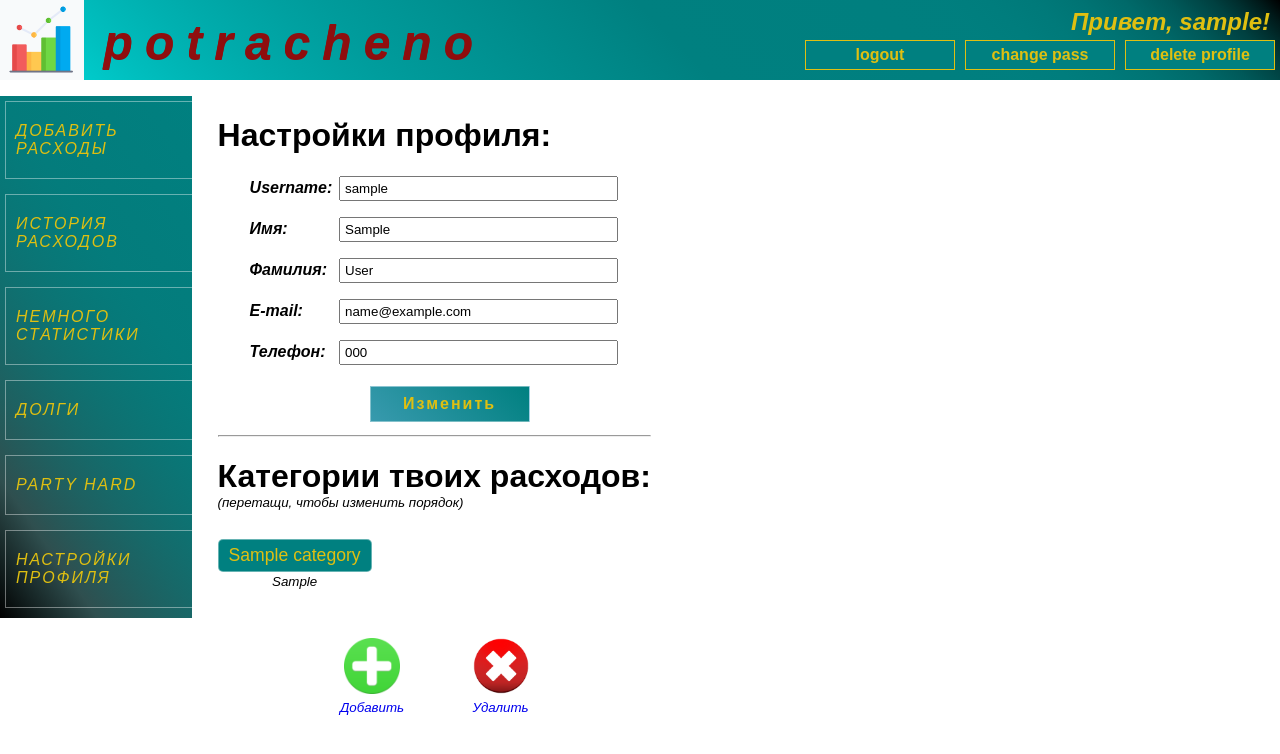
After one commit to Rivallar/Potracheno, a Django app: page /my_expenses/profile/settings/ in a window 1280 px wide. The commit adds this page. Shown: the top 754 px of the page. Run offline with Django 3.2, Linux system fonts and the light colour scheme; a user stored in the database is signed in; tables that the repository leaves empty hold one stand-in row (values such as "Sample post"); one stand-in notice (Sample message) is shown; parts of the project's set-up code (start-up, migrations or seed data) failed here and were passed over; some web fonts are replaced.

Commit message:
introduced settings pages pt.1

```diff
--- /dev/null
+++ b/my_expense/forms.py
@@ -0,0 +1,16 @@
+from django import forms
+from django.forms import modelformset_factory
+
+from .models import Category
+
+
+class UserEditForm(forms.Form):
+	username = forms.CharField()
+	first_name = forms.CharField(label='Имя', required=False)
+	last_name = forms.CharField(label='Фамилия', required=False)
+	email = forms.EmailField(label='E-mail', required=False)
+	phone = forms.CharField(label='Телефон', required=False)
+
+
+CategoryFormset = modelformset_factory(Category, fields=('title', 'category_group'), extra=10,
+                                       labels={'title': 'Категория', 'category_group': 'Группа'})
--- a/my_expense/templates/my_expense/base.html
+++ b/my_expense/templates/my_expense/base.html
@@ -6,6 +6,27 @@
 	<link rel="shortcut icon" type="image/png" href="{% static 'images/favicon.png' %}"/>
 	<link href="https://fonts.cdnfonts.com/css/pricedown" rel="stylesheet">
 	<style>
+		body {
+			font-family: 'Montserrat', sans-serif;
+			}
+		.smaller {
+    		font-size: smaller;
+    		}
+    	.hint {
+    		font-style: italic;
+    		margin-top: 0;
+    		}
+    	.with_hint {
+    		margin-bottom: 0;
+    		}
+    	.center {
+    		text-align: center;
+    		}
+    	.counter {
+    		display: inline-block;
+    		width: 1em;
+    		}
+
 		#top_panel {
 			width: 100%;
 			height: 10%;
@@ -30,7 +51,7 @@
 		#top_panel li {
 			float: left;
 			}
-		#top_panel a {
+		#top_panel a.button {
 			text-decoration: none;
 			text-align: center;
 			display: inline-block;
@@ -46,7 +67,7 @@
 			color: #dfbf11;
 			transition: .15s ease-in-out;
 			}
-		#top_panel a:hover {
+		#top_panel a.button:hover {
 			box-shadow: 0 0 10px 0 #dfbf11 inset, 0 0 10px 4px #dfbf11;
 			color: #33b054;
 			}
@@ -154,17 +175,182 @@
 			background: rgba(255, 255, 255, .2);
 			letter-spacing: 2.5px;
 			}
+		#content_block {
+			position: absolute;
+			left: 17%;
+			top: 12%;
+			}
+		/* forms */
+		form {
+			margin-left: 2em;
+			}
+		label {
+			display: inline-block;
+			width: 5em;
+			padding-right: 5px;
+			font-style: italic;
+			font-weight: bolder;
+			}
+		form.add_cat label {
+			width: auto;
+			margin-left: 1em;
+			}
+		form.add_cat p.invisible label {
+			opacity: 0;
+			}
+		input[type=text], input[type=email] {
+			width: 20em;
+			padding: 3px 4px;
+			}
+		input[type=submit] {
+			text-align: center;
+			width: 10em;
+			border: 1px solid rgba(255, 255, 255, .4);
+			background-image: linear-gradient(45deg, #6ab1d7 5%, teal 100%);
+			background-position: 100% 0;
+  			background-size: 200% 200%;
+			padding: 8px 10px;
+			margin: 5px 5px 5px 7.5em;
+			font-family: 'Montserrat', sans-serif;
+			font-weight: bold;
+			font-size: 100%;
+			color: #dfbf11;
+			letter-spacing: 2px;
+			transition: .15s ease-in-out;
+			}
+		input[type=submit].add_cat {
+			margin: 5px;
+			}
+
+		input[type=submit]:hover {
+			letter-spacing: 2.5px;
+			background-position: 0 0;
+			}
+
+		/* icon bar */
+		#icon_bar {
+    		text-align: center;
+    		margin-top: 3em;
+    		}
+    	#icon_bar a {
+    		text-decoration: none;
+    		display: inline-block;
+    		margin: 0 2em;
+    		}
+    	#icon_bar img {
+    		width: 3.5em;
+    		height: 3.5em;
+    		transition: .15s ease-in-out;
+    		}
+    	#icon_bar img:hover {
+    		width: 4.8em;
+    		height: 4.8em;
+    		}
+
+		/* Messages */
+		.messages {
+			position: absolute;
+			top: 12%;
+			right: 0;
+			}
+		ul.messages {
+			list-style-type: none;
+			}
+		ul.messages li {
+			position: static;
+			display: block;
+			box-sizing: border-box;
+			color: #dfbf11;
+			font-size: 120%;
+			font-style: italic;
+			border-style: solid;
+			border-width: 1px;
+			background-image: linear-gradient(45deg, teal 99%, #6ab1d7 1%);
+			padding: 15px 20px;
+			margin-right: 1em;
+			transform: translateX(150%);
+  			animation: ani 7s forwards;
+			}
+		ul.messages li.error {
+			background-image: linear-gradient(45deg, DarkRed, #d60d0d);
+			}
+		@keyframes ani {
+  			0% {transform: translateX(150%);}
+  			25% {transform: translateY(0);
+  				opacity: 1}
+  			70% {transform: translateY(0);
+  				opacity: 1}
+  			100% {transform: translateY(0);
+  				opacity: 0}
+			}
+		ul.messages li a {
+			text-decoration: none;
+			font-size: 110%;
+			display: block;
+			position: absolute;
+			top: 0;
+			right: 0.4em;
+			color: #8f0e0e;
+			}
+		/* Spare categories plates */
+		.cat_plate {
+			display: inline-block;
+			text-align: center;
+			margin-right: 15px;
+			}
+		.category {
+			display: inline-block;
+			padding: 5px 10px;
+			margin-top: 15px;
+			color: #dfbf11;
+			font-size: 110%;
+			border: 1px solid rgba(255, 255, 255, .4);
+			border-radius: 5px;
+			background-color: teal;
+			transition: .15s ease-in-out;
+		}
+		.category:hover {
+			padding: 8px 13px;
+			font-size: 115%;
+			}
+		.item {
+			border-style: solid;
+			border-width: 1px;
+			display: inline-block;
+			margin: 1em;
+
+			}
+		input[type=checkbox] {
+			position: absolute;
+			z-index: -1;
+			opacity: 0;
+			}
+		input[type=checkbox]+label {
+			user-select: none;
+			}
+		input[type=checkbox]+label::before {
+			content: '';
+			width: 100%;
+			background-color: teal;
+			color: gold;
+			text-align: center;
+			padding: 5px 10px;
+			box-sizing: border-box;
+			}
+		input[type=checkbox]:checked+label {
+			background-color: #0b76ef;
+			}
 	</style>
 </head>
 <body>
 	<div id="top_panel">
-		<img src="{% static '/images/favicon.png' %}">
+		<a href="{% url 'my_expense:profile' %}"><img src="{% static '/images/favicon.png' %}"></a>
 		<h1 class="logo">potracheno</h1>
 		<h2 class="greeting">Привет, {{ user.username }}!</h2>
 		<ul>
-			<li><a href="{% url 'accounts:logout' %}">logout</a></li>
-			<li><a href="{% url 'accounts:password_change' %}">change pass</a></li>
-			<li><a href="#" class="red">delete profile</a></li>
+			<li><a class="button" href="{% url 'accounts:logout' %}">logout</a></li>
+			<li><a class="button" href="{% url 'accounts:password_change' %}">change pass</a></li>
+			<li><a class="button red" href="#">delete profile</a></li>
 		</ul>
 	</div>
 	<div id="sidebar">
@@ -174,11 +360,20 @@
 			<li><a href="#" class="border-button">Немного статистики</a></li>
 			<li><a href="#" class="border-button">Долги</a></li>
 			<li><a href="#" class="border-button">Party hard</a></li>
-			<li><a href="#" class="border-button">Настройки профиля</a></li>
+			<li><a href="{% url 'my_expense:profile_settings' %}" class="border-button">Настройки профиля</a></li>
 		</ul>
 	</div>
-	<div>
+	<div id="content_block">
 		{% block content %}{% endblock %}
 	</div>
+	{% if messages %}
+		<ul class="messages">
+			{% for message in messages %}
+				<li class="{{ message.tags }}">
+					{{ message|safe }}
+				</li>
+			{% endfor %}
+		</ul>
+	{% endif %}
 </body>
 </html>
--- /dev/null
+++ b/my_expense/templates/my_expense/settings/profile_settings.html
@@ -0,0 +1,36 @@
+{% extends 'my_expense/base.html' %}
+{% load static %}
+{% block title %}Мои настройки{% endblock %}
+{% block content %}
+    <h1>Настройки профиля:</h1>
+    <form action="." method="post">
+        {{ user_form.as_p }}
+        {% csrf_token %}
+        <input type="submit" value="Изменить">
+    </form>
+    <hr>
+    <h1 class="with_hint">Категории твоих расходов:</h1>
+    <p class="smaller hint">(перетащи, чтобы изменить порядок)</p>
+    {% for cat in request.user.profile.expense_categories.all %}
+        <div class="cat_plate">
+            <span class="category with_hint">{{ cat }}</span><br>
+            {% if cat.category_group %}
+                <span class="smaller hint">{{ cat.category_group }}</span>
+            {% else %}
+                <span class="smaller hint">&nbsp;</span>
+            {% endif %}
+        </div>
+    {% empty %}
+        <p>Пока ничего нет. Добавь категории, по которым ты хочешь отслеживать траты.</p>
+    {% endfor %}
+    <div id="icon_bar">
+        <a class="icons" href="{% url 'my_expense:add_categories' %}">
+            <img class="icons" src="{% static '/images/icons/add.png' %}"><br>
+            <span class="smaller hint">Добавить</span>
+        </a>
+        <a class="icons" href="#">
+            <img class="icons" src="{% static '/images/icons/delete.png' %}"><br>
+            <span class="smaller hint">Удалить</span>
+        </a>
+    </div>
+{% endblock %}
--- a/my_expense/urls.py
+++ b/my_expense/urls.py
@@ -6,5 +6,7 @@ app_name = 'my_expense'
 
 urlpatterns = [
 	path('profile/', views.profile_view, name='profile'),
+	path('profile/settings/', views.profile_settings_view, name='profile_settings'),
+	path('profile/settings/add_categories', views.add_categories_view, name='add_categories'),
 	path('', views.view_expenses, name='view_expenses'),
 	]
--- a/my_expense/views.py
+++ b/my_expense/views.py
@@ -1,14 +1,62 @@
+from django.contrib import messages
 from django.contrib.auth.decorators import login_required
+from django.contrib.auth.models import User
+from django.db import IntegrityError
 from django.shortcuts import render
 
-from .models import Expense
+from .forms import UserEditForm, CategoryFormset
+from .models import Expense, Category
+
 
 # Create your views here.
 @login_required
 def profile_view(request):
 	return render(request, 'my_expense/profile.html')
 
+
 @login_required
 def view_expenses(request):
 	expenses = Expense.objects.filter(user=request.user)
 	return render(request, 'my_expense/view_expenses.html', {'expenses': expenses})
+
+
+@login_required
+def profile_settings_view(request):
+	user = request.user
+	initial = {
+		'username': user.username,
+		'first_name': user.first_name,
+		'last_name': user.last_name,
+		'email': user.email,
+		'phone': user.profile.phone}
+
+	if request.method == 'POST':
+		user_form = UserEditForm(request.POST)
+		if user_form.is_valid():
+			cd = user_form.cleaned_data
+			if initial != cd:   # check if something changed
+				try:
+					User.objects.filter(id=user.id).update(
+						username=cd['username'],
+						first_name=cd['first_name'],
+						last_name=cd['last_name'],
+						email=cd['email']
+						)
+					user.profile.phone = cd['phone']
+					user.profile.save()
+					messages.success(request, 'Профиль успешно обновлён.')
+				except IntegrityError as e:
+					if 'UNIQUE constraint failed: auth_user.username' in e.args[0]:     # this username already exists
+						messages.error(request, f'Username "{cd["username"]}" уже занят.')
+						user_form = UserEditForm(initial=initial)
+					else:
+						messages.error(request, 'Ошибка! Проверьте введённые данные.')
+	else:
+		user_form = UserEditForm(initial=initial)
+	return render(request, 'my_expense/settings/profile_settings.html', {'user_form': user_form})
+
+
+@login_required
+def add_categories_view(request):
+	formset = CategoryFormset(queryset=Category.objects.none())
+	return render(request, 'my_expense/settings/add_categories.html', {'formset': formset})
```
Also changed, not shown: my_expense/templates/my_expense/settings/add_categories.html (added, +22 -0 lines), my_expense/static/images/icons/add.png (added), my_expense/static/images/icons/delete.png (added).
